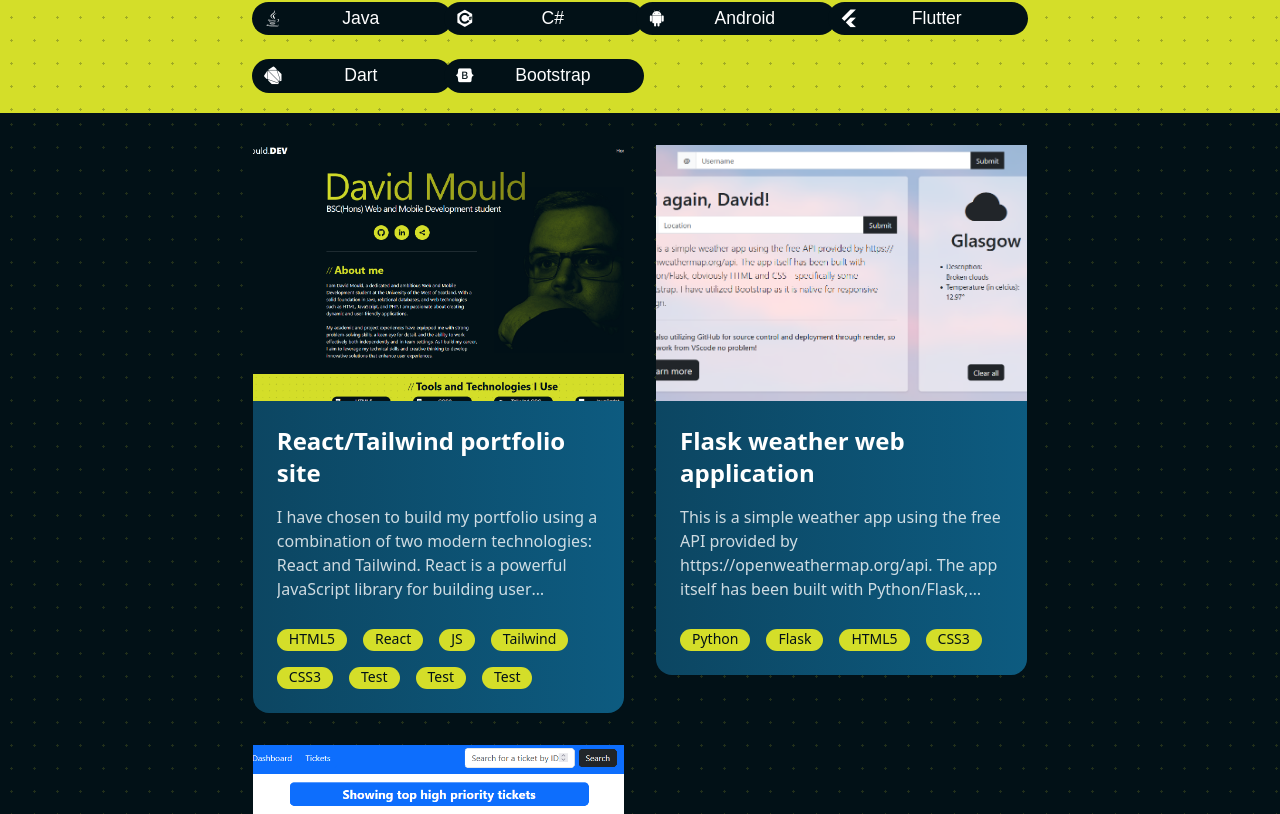
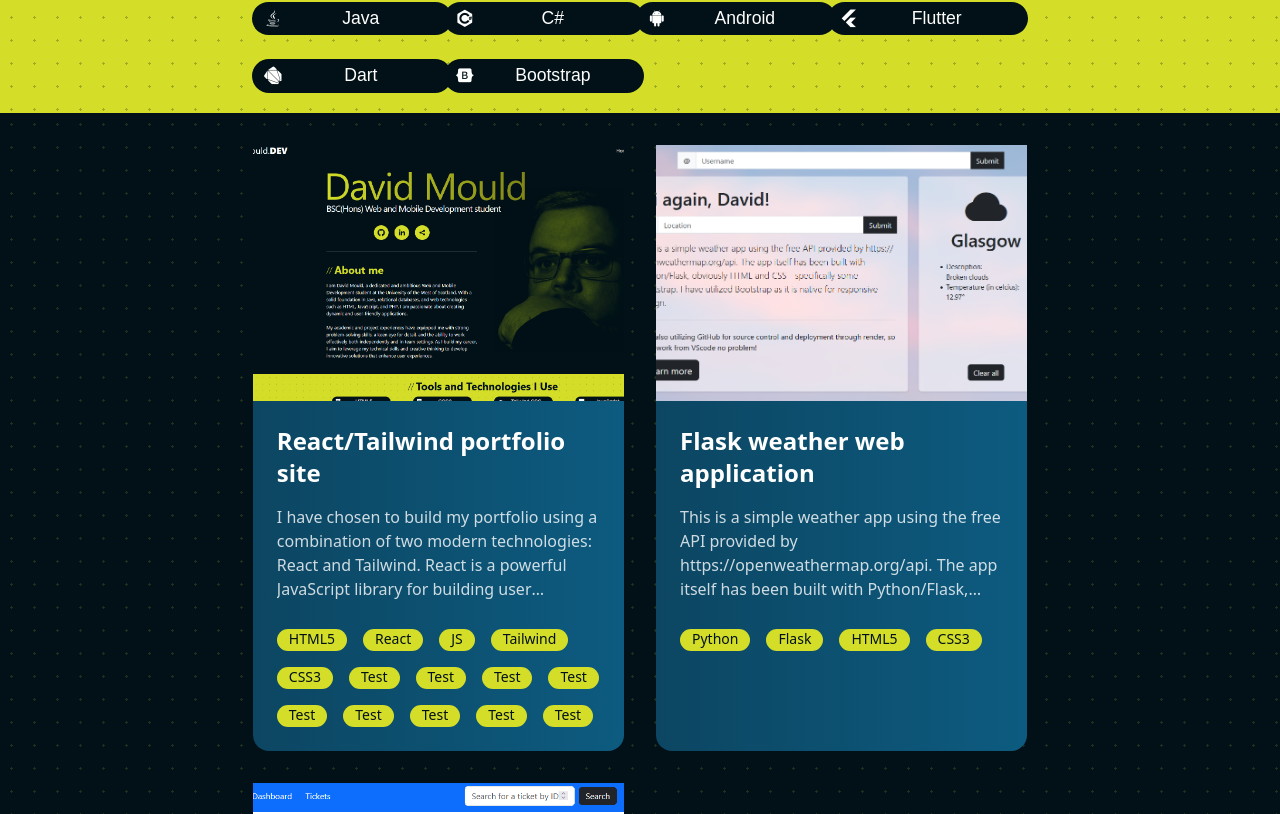
Before and after one commit to FEDavid/portfolio, a React (Create React App) app: page / in a window 1280 px wide. Shown: the part 1186-2000 px from the top of the page. Built offline with nearby package versions, Linux system fonts and the light colour scheme.

Commit message:
Updated grid on postComponent as the height was not matching should other elements in row be larger

```diff
--- a/src/components/mainComponent.js
+++ b/src/components/mainComponent.js
@@ -87,7 +87,7 @@
       </div>
       <TechStackComponent />
       <div className='grid pt-8 gap-8 custom_pattern_blue xl:grid-cols-[29%_29%] justify-center'>
-        <PostComponent thumbnail = {react_portfolio_thumbnail} title="React/Tailwind portfolio site" content={postText3} stack={["HTML5", "React", "JS", "Tailwind", "CSS3", "Test", "Test", "Test"]} link="https://github.com/FEDavid/portfolio"/>
+        <PostComponent thumbnail = {react_portfolio_thumbnail} title="React/Tailwind portfolio site" content={postText3} stack={["HTML5", "React", "JS", "Tailwind", "CSS3", "Test", "Test", "Test", "Test", "Test", "Test", "Test", "Test", "Test"]} link="https://github.com/FEDavid/portfolio"/>
         <PostComponent thumbnail = {flask_weather_thumbnail} title="Flask weather web application" content={postText1} stack={["Python", "Flask", "HTML5", "CSS3"]} link="https://github.com/FEDavid/Basic_weather"/>
         <PostComponent thumbnail = {php_ticket_thumbnail} title="PHP ticket web application" content={postText2} stack={["PHP", "MySQL", "HTML5", "CSS3"]} link="https://github.com/FEDavid/PHP-ticket_system"/>
       </div>
--- a/src/components/postComponent.js
+++ b/src/components/postComponent.js
@@ -4,8 +4,7 @@
 
 function Component(props) {
   return (
-    <div className='grid'>
-      <div className="w-full justify-self-center md:w-1/2 xl:w-full">
+    <div className="w-full justify-self-center md:w-1/2 xl:w-full grid grid-rows-[min-content_1fr]">
       <div className='h-64 overflow-hidden'>
         <a href={props.link} target='blank'>
           <img src={props.thumbnail} alt="My logo" className='object-cover w-full h-full transition hover:opacity-75' />
@@ -23,7 +22,6 @@
         </div>
       </div>
     </div>
-    </div>
   );
 }
 
```
Lines whose indentation alone changed are shown as unchanged.
